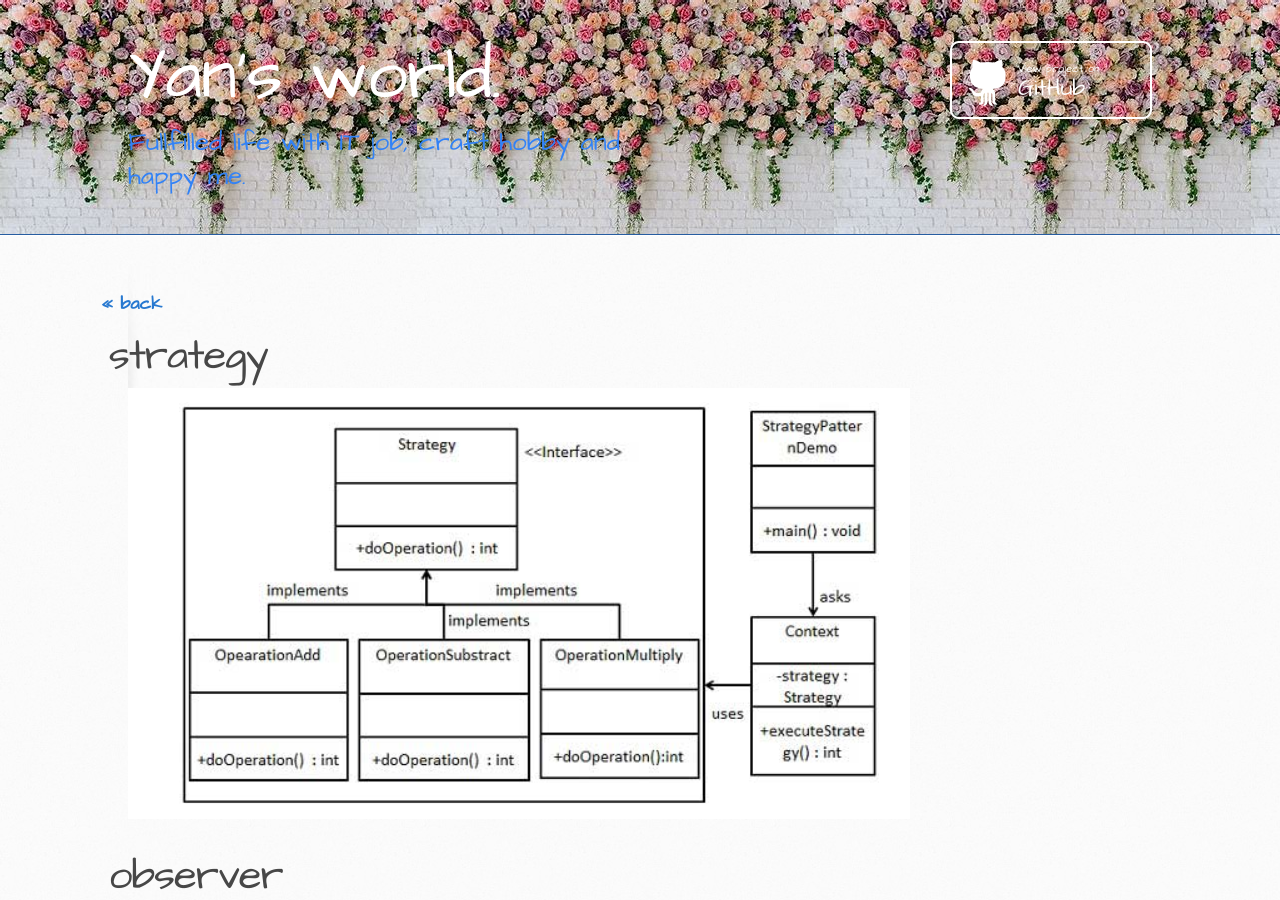
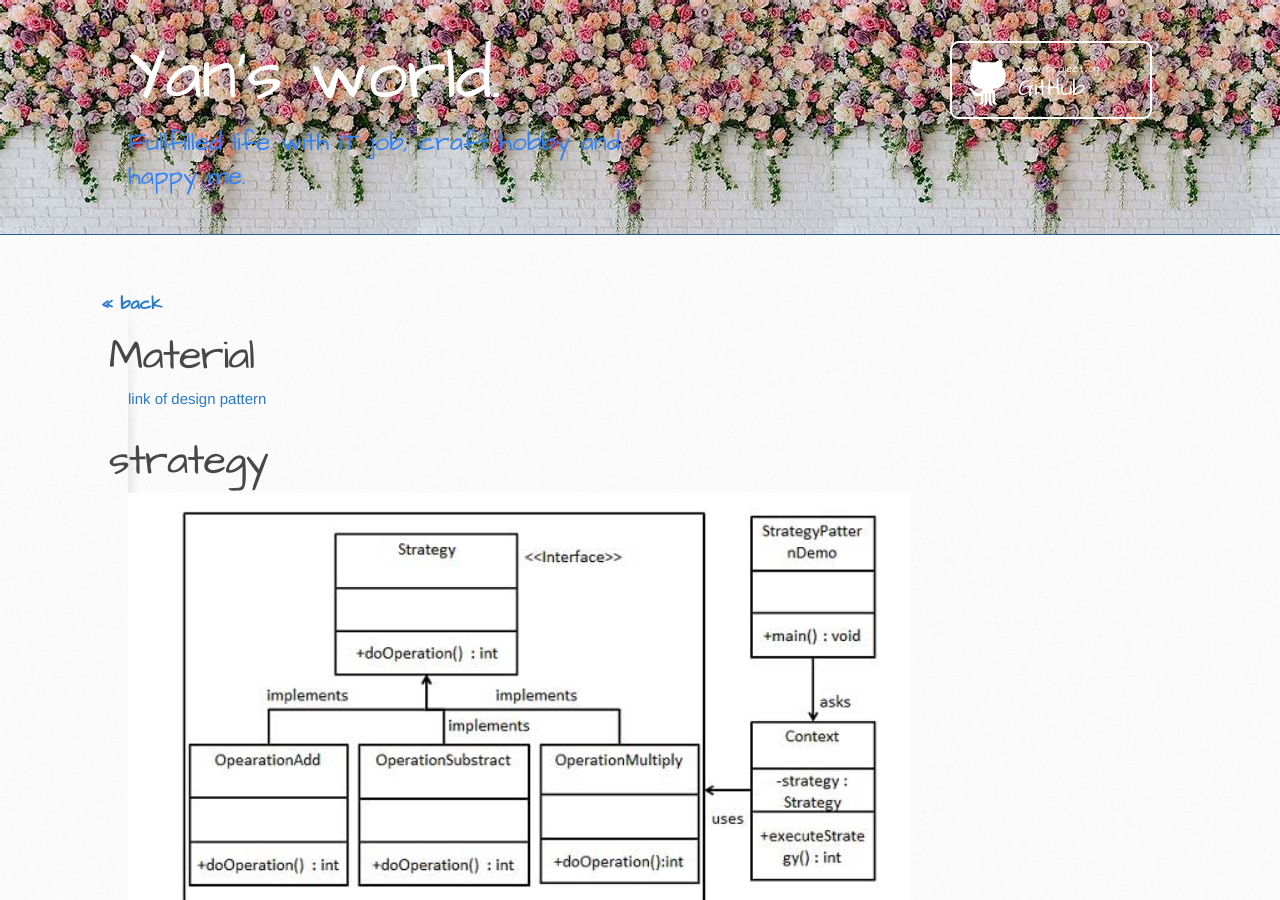
Before and after one commit to itcraftme/itcraftme, a Jekyll site: the page built from docs/it/designpattern.md, in a window 1280 px wide and 900 px high. Built offline with Jekyll 4.4.1, drawn with Linux system fonts in a browser that asks for light colours; our own code applies the rules of GitHub Pages for plain Markdown files.

```diff
--- a/docs/it/designpattern.md
+++ b/docs/it/designpattern.md
@@ -1,4 +1,6 @@
 ###  [<< back](./index.md)
+# Material
+[link of design pattern](https://www.tutorialspoint.com/design_pattern/observer_pattern.htm)
 # strategy
 ![strategy design pattern](./images/designpattern\strategy.png)
 # observer
```
Also changed, not shown: docs/it/images/designpattern/filter.png (added).
